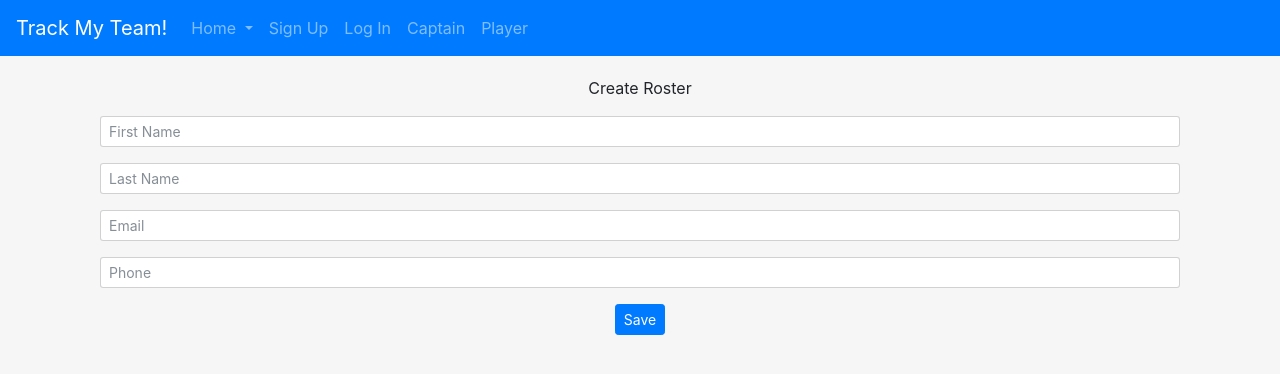
After one commit to saundesh/track-my-team, a Django app: page /captain/create-roster/ in a window 1280 px wide. The commit adds this page. Shown: the top 374 px of the page. Run offline with Django 3.2, Linux system fonts and the light colour scheme; some libraries are stand-ins or nearby versions.

Commit message:
added roster form and updated player page

```diff
--- a/track_my_team/website/templates/website/captain.html
+++ b/track_my_team/website/templates/website/captain.html
@@ -6,5 +6,6 @@
 <div class="container text-center" style="padding-top: 20px">
     <p>Welcome Team Captain!</p>
     <a class="btn btn-primary btn-sm" href="{% url 'website:create-team' %}">Create Team</a>
+    <a class="btn btn-primary btn-sm" href="{% url 'website:create-roster' %}">Create Roster</a>
 </div>
 {% endblock %}
--- /dev/null
+++ b/track_my_team/website/templates/website/create-roster.html
@@ -0,0 +1,32 @@
+{% extends 'website/header.html' %}
+
+{% block title %} Create Roster {% endblock %}
+
+{% block body %}
+<div class="container text-center" style="padding-top: 20px">
+    <p>Create Roster</p>
+    <form class="create-roster-form">
+        <div class="form-group">
+            <div class="col-sm">
+                <input type="name" class="form-control form-control-sm" placeholder="First Name" required>
+            </div>
+        </div>
+        <div class="form-group">
+            <div class="col-sm">
+                <input type="name" class="form-control form-control-sm" placeholder="Last Name" required>
+            </div>
+        </div>
+        <div class="form-group">
+            <div class="col-sm">
+                <input type="name" class="form-control form-control-sm" placeholder="Email">
+            </div>
+        </div>
+        <div class="form-group">
+            <div class="col-sm">
+                <input type="tel" class="form-control form-control-sm" placeholder="Phone">
+            </div>
+        </div>
+        <button type="submit" class="btn btn-primary btn-sm">Save</button>
+    </form>
+</div>
+{% endblock %}
--- a/track_my_team/website/templates/website/player.html
+++ b/track_my_team/website/templates/website/player.html
@@ -4,6 +4,8 @@
 
 {% block body %}
 <div class="container text-center" style="padding-top: 20px">
-    <p>Welcome to the team, check out the team events!</p>
+    <p>Welcome to the team, check out your team profile!</p>
+    <a class="btn btn-primary btn-sm" href="{% url 'website:team-profile' %}">Team Profile</a>
+    <a class="btn btn-primary btn-sm" href="{% url 'website:team-roster' %}">Team Roster</a>
 </div>
 {% endblock %}
--- a/track_my_team/website/urls.py
+++ b/track_my_team/website/urls.py
@@ -4,9 +4,12 @@ from . import views
 
 urlpatterns = [
     url(r'^$', views.index, name='index'),
-    url(r'^captain/$', views.captain, name='captain'),
-    url(r'^player/$', views.player, name='player'),
     url(r'^signup/$', views.signup, name='signup'),
     url(r'^login/$', views.login, name='login'),
-    url(r'^captain/create-team/$', views.create_team, name='create-team')
+    url(r'^captain/$', views.captain, name='captain'),
+    url(r'^captain/create-team/$', views.create_team, name='create-team'),
+    url(r'^captain/create-roster/$', views.create_roster, name='create-roster'),
+    url(r'^player/$', views.player, name='player'),
+    url(r'^player/team/$', views.team_profile, name='team-profile'),
+    url(r'^player/team/roster/$', views.team_roster, name='team-roster')
 ]
--- a/track_my_team/website/views.py
+++ b/track_my_team/website/views.py
@@ -10,17 +10,26 @@ from django.http import HttpResponse
 def index(request):
     return render(request, 'website/home.html')
 
-def captain(request):
-    return render(request, 'website/captain.html')
-
-def player(request):
-    return render(request, 'website/player.html')
-
 def signup(request):
     return render(request, 'website/signup.html')
 
 def login(request):
     return render(request, 'website/login.html')
 
+def captain(request):
+    return render(request, 'website/captain.html')
+
 def create_team(request):
     return render(request, 'website/create-team.html')
+
+def create_roster(request):
+    return render(request, 'website/create-roster.html')
+
+def player(request):
+    return render(request, 'website/player.html')
+
+def team_profile(request):
+    return render(request, 'website/team-profile.html')
+
+def team_roster(request):
+    return render(request, 'website/team-roster.html')
```
Also changed, not shown: track_my_team/website/templates/website/team-profile.html (added, +9 -0 lines), track_my_team/website/templates/website/team-roster.html (added, +9 -0 lines).
